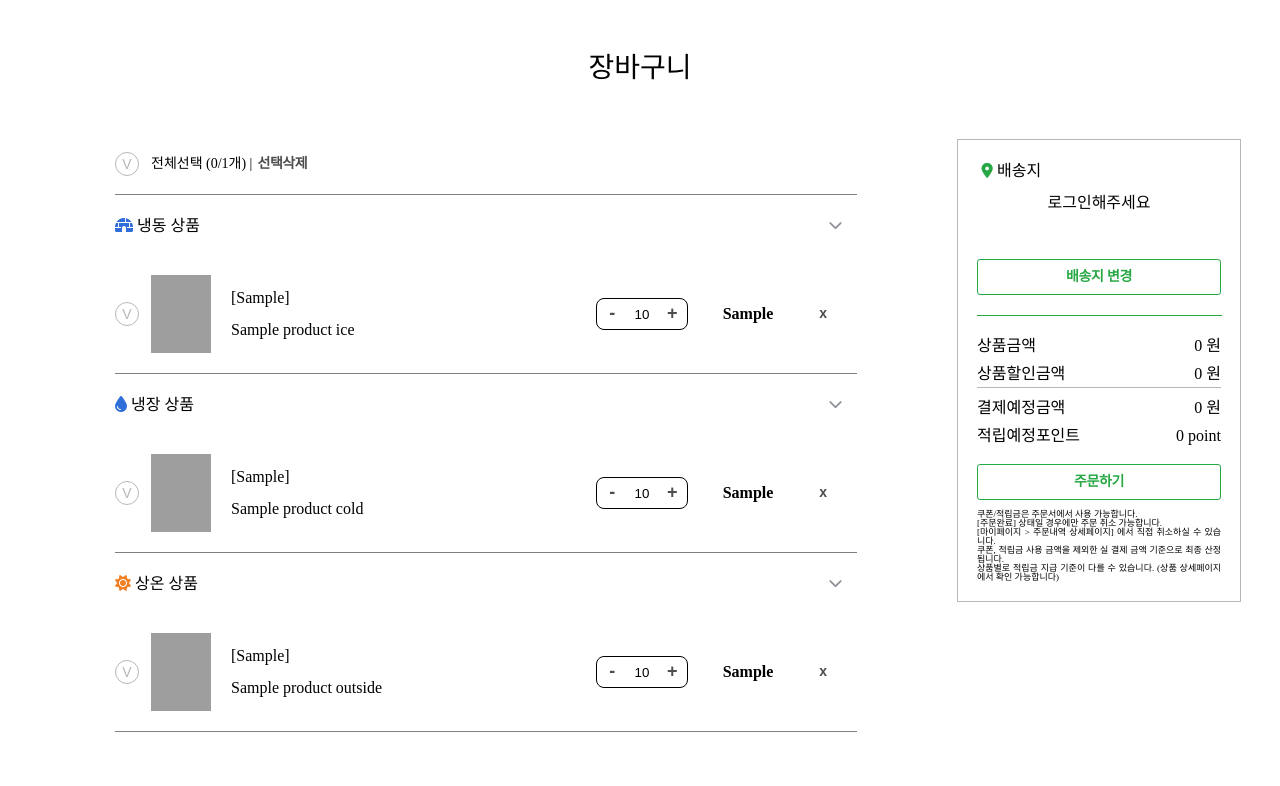
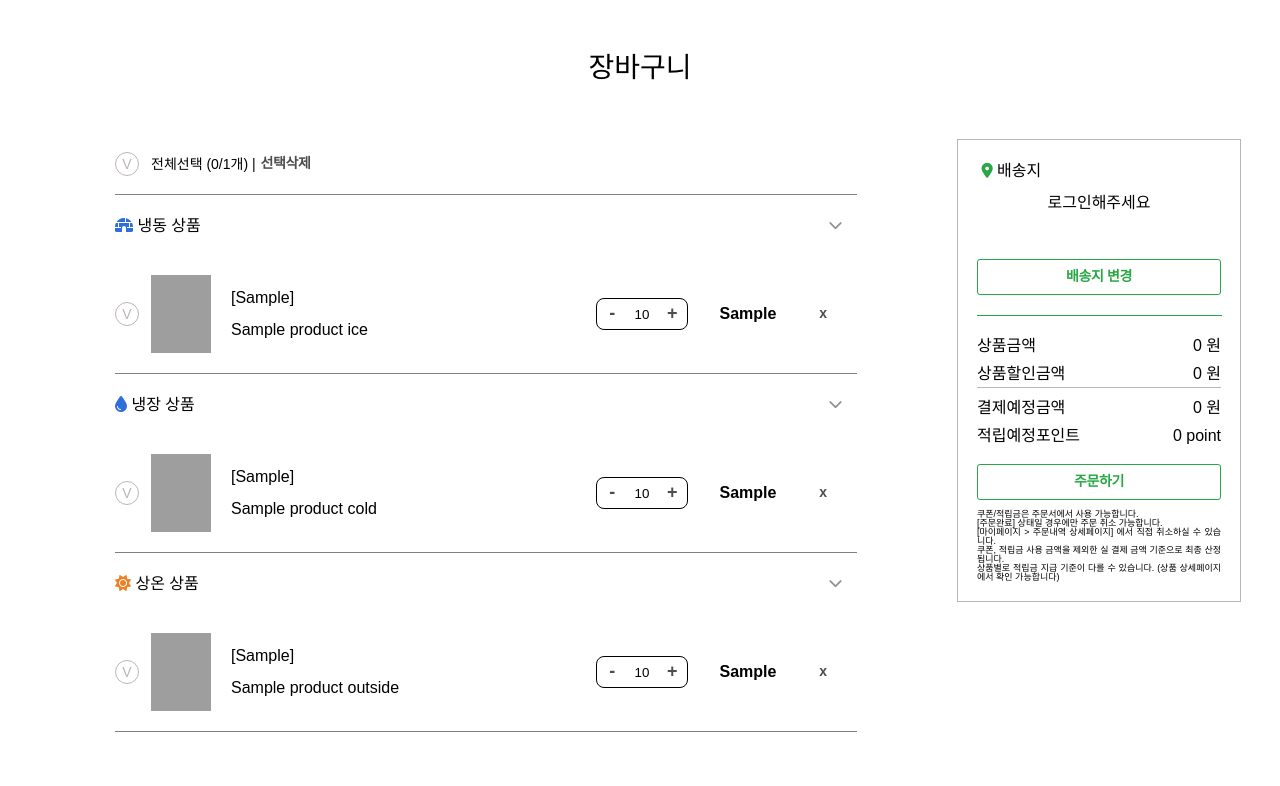
Before and after one commit to HongHyeongJu/ezmeal_HJ, a Java web app: template src/main/webapp/WEB-INF/views/cart.jsp in a window 1280 px wide. Shown: the top 786 px of the page. Run offline with Spring Boot 4, a stand-in JSP engine, Linux system fonts and the light colour scheme; the template is opened without the code that fills it: most values are stand-ins (such as "Sample title", 1, 10 or a date in 2020); data that the repository does not hold is empty; the project's own start-up code is not run, and a stand-in starts its controllers and pages; some libraries are stand-ins or nearby versions; some web fonts are replaced; grey boxes are pictures that could not be loaded.

Commit message:
(0719) 공통수정사항 넣기

```diff
--- a/src/main/resources/mapper/pointTransactionHistoryMapper.xml
+++ b/src/main/resources/mapper/pointTransactionHistoryMapper.xml
@@ -5,6 +5,7 @@
 <mapper namespace="pointTransactionHistory">
     <!-- 사용 가능 point 받아오는 mapper -->
     <select id="point_can_use" resultType="int">
+        # todo 적립금이 적립되는 경우 Min으로 하게 되면 안되니깐 update 날짜가 제일 최신인걸로 받아오기
         select MIN(usfl_acmlt_pnt)
         from tb_point_transaction_history
         where mbr_id = #{mbrId};
--- a/src/main/webapp/resources/css/style.css
+++ b/src/main/webapp/resources/css/style.css
@@ -7,7 +7,7 @@
 
 /* components */
 @import "components/modal.css";
-
+@import url(https://cdn.jsdelivr.net/gh/moonspam/NanumSquare@1.0/nanumsquare.css);
 /* screens */
 @import "screens/addressList.css";
 @import "screens/cart.css";
@@ -15,3 +15,7 @@
 
 /* ps */
 /* addressList에 button tag css 존재 */
+
+*{
+    font-family: "NanumSquare", sans-serif;
+}
```
